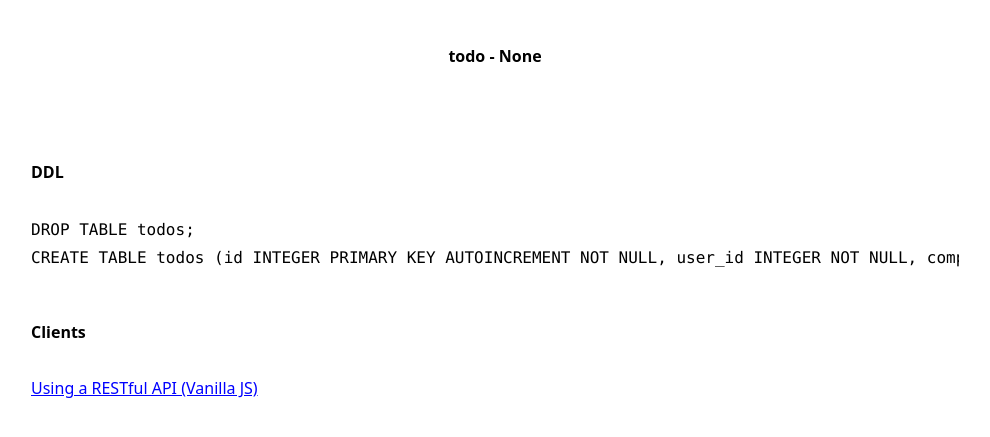
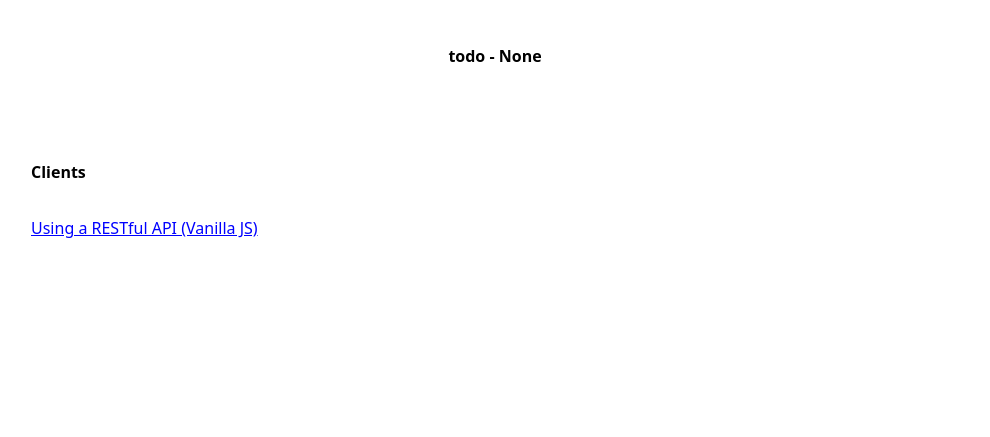
Before and after one commit to babalugats76/FlaskTest, a Flask app: page / in a window 1280 px wide. Shown: the top 437 px of the page, without its empty margins (145-1135 px from the left). Run offline with Flask 2, Linux system fonts and the light colour scheme; some libraries are stand-ins or nearby versions.

Commit message:
More template changes

```diff
--- a/todo/templates/index.html
+++ b/todo/templates/index.html
@@ -13,8 +13,6 @@
     </header>
     <main>
         <section>
-            <h2 class="my-8">DDL</h2>
-            <pre class="overflow-x-auto pb-4"><code class="leading-7">DROP TABLE todos;</code><br/><code class="leading-7">CREATE TABLE todos (id INTEGER PRIMARY KEY AUTOINCREMENT NOT NULL, user_id INTEGER NOT NULL, completed INTEGER NOT NULL CHECK (completed = 0 or completed = 1) , title TEXT NOT NULL);</code></pre>
             <h2 class="my-8">Clients</h2>
             <ul>
                 <li><a href="https://codepen.io/babalugats76/pen/ZEWgzKY" target="_blank" title="Sample API Client Project on CodePen">Using a RESTful API (Vanilla
```
